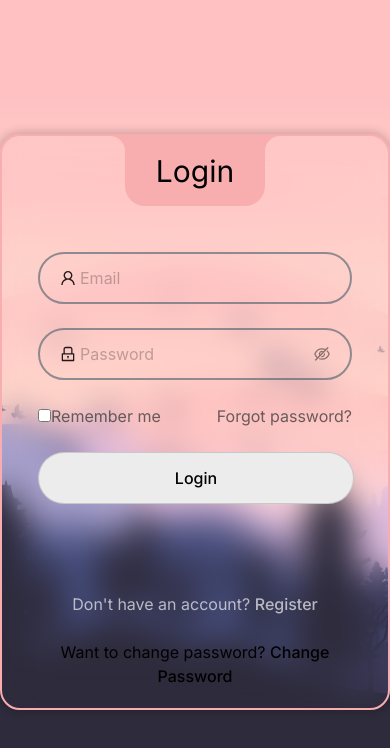
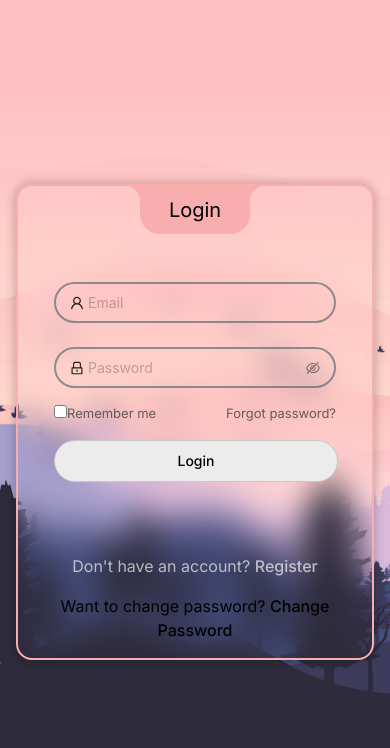
Before and after one commit to Dragon336699/SocialNetworkUi, a React (Vite) app: page /login in a window 390 px wide. Shown: the top 748 px of the page. Built offline with nearby package versions, Linux system fonts and the light colour scheme; no server answers.

Commit message:
feat: make auth pages responsive

```diff
--- /dev/null
+++ b/src/app/hook/useDeivce.ts
@@ -0,0 +1,48 @@
+import { useState, useEffect } from 'react'
+
+type Breakpoints = {
+  mobile: number
+  tablet: number
+}
+
+type Device = {
+  isMobile: boolean
+  isTablet: boolean
+}
+
+function useDevice(breakpoints: Breakpoints = { mobile: 768, tablet: 1024 }): Device {
+  const [device, setDevice] = useState<Device>(() => {
+    if (typeof window === 'undefined') {
+      return { isMobile: false, isTablet: false }
+    }
+
+    const width = window.innerWidth
+
+    return {
+      isMobile: width <= breakpoints.mobile,
+      isTablet: width > breakpoints.mobile && width <= breakpoints.tablet
+    }
+  })
+
+  useEffect(() => {
+    if (typeof window === 'undefined') return
+
+    const handleResize = () => {
+      const width = window.innerWidth
+
+      setDevice({
+        isMobile: width <= breakpoints.mobile,
+        isTablet: width > breakpoints.mobile && width <= breakpoints.tablet
+      })
+    }
+
+    window.addEventListener('resize', handleResize)
+    handleResize()
+
+    return () => window.removeEventListener('resize', handleResize)
+  }, [breakpoints.mobile, breakpoints.tablet])
+
+  return device
+}
+
+export default useDevice
--- a/src/app/pages/ForgotPassword/ForgotPassword.tsx
+++ b/src/app/pages/ForgotPassword/ForgotPassword.tsx
@@ -4,7 +4,8 @@ import { LockOutlined, UserOutlined, MailOutlined } from '@ant-design/icons'
 import { Controller, useForm } from 'react-hook-form'
 import { useState, useEffect } from 'react'
 import { userService } from '@/app/services/user.service'
-import { RequestOTPRequest, ResetPasswordRequest, VerifyOTPRequest } from '@/app/types/User/Request/User/otpReq'
+import { RequestOTPRequest, VerifyOTPRequest } from '@/app/types/User/Requests/otpReq'
+import { ResetPasswordRequest } from '@/app/types/User/Requests/passwordReq'
 
 const ForgotPassword: React.FC = () => {
   const [step, setStep] = useState<'email' | 'otp' | 'reset'>('email')
@@ -130,8 +131,8 @@ const ForgotPassword: React.FC = () => {
   return (
     <div className={`${styles.loginContainer} h-screen bg-center bg-cover flex items-center justify-center`}>
       <div className={`${styles.loginBox} relative flex flex-col backdrop-blur-lg`}>
-        <div className={`${styles.loginHeader} absolute flex items-center justify-center`} style={{ width: '240px' }}>
-          <span className='select-none' style={{ fontSize: '24px' }}>
+        <div className={`${styles.loginHeader} absolute flex items-center justify-center !w-[250px] max-xs:!w-[185px]`}>
+          <span className='select-none font-sans whitespace-nowrap'>
             {step === 'email' ? 'Forgot Password' : step === 'otp' ? 'Verify OTP' : 'Reset Password'}
           </span>
         </div>
@@ -148,7 +149,11 @@ const ForgotPassword: React.FC = () => {
           }}
         >
           {step === 'email' && (
-            <form id='emailForm' onSubmit={handleEmailSubmit(onEmailSubmit)} className='flex flex-col gap-4 mt-24'>
+            <form
+              id='emailForm'
+              onSubmit={handleEmailSubmit(onEmailSubmit)}
+              className='flex flex-col gap-4 mt-20 max-xs:mt-14'
+            >
               <div>
                 <Controller
                   name='email'
@@ -184,7 +189,11 @@ const ForgotPassword: React.FC = () => {
           )}
 
           {step === 'otp' && (
-            <form id='otpForm' onSubmit={handleOTPSubmit(onOTPSubmit)} className='flex flex-col gap-4 mt-24'>
+            <form
+              id='otpForm'
+              onSubmit={handleOTPSubmit(onOTPSubmit)}
+              className='flex flex-col gap-4 mt-20 max-xs:mt-14'
+            >
               <div>
                 <Controller
                   name='otp'
@@ -231,7 +240,8 @@ const ForgotPassword: React.FC = () => {
             <form
               id='resetForm'
               onSubmit={handleResetSubmit(onResetPasswordSubmit)}
-              className='flex flex-col gap-4 mt-24'>
+              className='flex flex-col gap-4 mt-20 max-xs:mt-14'
+            >
               <div>
                 <Controller
                   name='newPassword'
@@ -257,9 +267,9 @@ const ForgotPassword: React.FC = () => {
                     />
                   )}
                 />
-                {resetErrors.newPassword &&
+                {resetErrors.newPassword && (
                   <p className='text-red-500 text-sm pt-1 pl-5'>{resetErrors.newPassword.message}</p>
-                }
+                )}
               </div>
               <div className={styles.inputBox}>
                 <input
@@ -283,7 +293,7 @@ const ForgotPassword: React.FC = () => {
         </div>
       </div>
     </div>
-  );
-};
+  )
+}
 
 export default ForgotPassword
--- a/src/app/pages/Login/Login.module.css
+++ b/src/app/pages/Login/Login.module.css
@@ -77,3 +77,38 @@
 .spinner :global(.ant-spin-dot-item) {
   background-color: var(--login-box-color) !important;
 }
+
+@media (max-width: 512px) {
+  .loginBox {
+    padding: 16px 24px;
+    gap: 16px;
+    min-width: unset;
+    max-width: 360px;
+    border-radius: 16px;
+  }
+
+  .loginHeader {
+    width: 110px;
+    height: 48px;
+  }
+
+  .loginHeader span {
+    font-size: 20px;
+  }
+
+  .loginInput {
+    padding: 8px 14px;
+    font-size: 14px;
+    border-radius: 24px;
+  }
+
+  .inputSubmit {
+    height: 40px;
+    font-size: 14px;
+    border-radius: 24px;
+  }
+
+  .rememberForgot {
+    font-size: 13px;
+  }
+}
--- a/src/app/pages/Login/Login.tsx
+++ b/src/app/pages/Login/Login.tsx
@@ -63,7 +63,7 @@ const Login: React.FC = () => {
 
   return (
     <div className={`${styles.loginContainer} h-screen bg-center bg-cover flex items-center justify-center`}>
-      <div className={`${styles.loginBox} relative flex flex-col backdrop-blur-lg max-md:!px-9`}>
+      <div className={`${styles.loginBox} relative flex flex-col backdrop-blur-lg max-md:!px-9 mx-4`}>
         <div className={`${styles.loginHeader} absolute flex items-center justify-center`}>
           <span className='select-none'>Login</span>
         </div>
@@ -79,7 +79,11 @@ const Login: React.FC = () => {
             }
           }}
         >
-          <form id='loginForm' onSubmit={handleSubmit(onLoginSubmit)} className='flex flex-col gap-6 mt-24'>
+          <form
+            id='loginForm'
+            onSubmit={handleSubmit(onLoginSubmit)}
+            className='flex flex-col gap-6 mt-24 max-md:mt-20'
+          >
             <div>
               <Controller
                 name='email'
--- a/src/app/pages/Register/Register.tsx
+++ b/src/app/pages/Register/Register.tsx
@@ -42,7 +42,7 @@ const Register: React.FC = () => {
 
   return (
     <div className={`${styles.loginContainer} h-screen bg-center bg-cover flex items-center justify-center`}>
-      <div className={`${styles.loginBox} relative flex flex-col backdrop-blur-lg max-md:!px-9`}>
+      <div className={`${styles.loginBox} relative flex flex-col backdrop-blur-lg max-md:!px-9 mx-4`}>
         <div className={`${styles.loginHeader} absolute flex items-center justify-center`}>
           <span className='select-none font-sans'>Register</span>
         </div>
--- a/tailwind.config.js
+++ b/tailwind.config.js
@@ -3,10 +3,13 @@ export default {
   content: ['./index.html', './src/**/*.{js,ts,jsx,tsx}'],
   theme: {
     screens: {
+      xs: '512px',
       sm: '640px',
       md: '768px',
       lg: '1024px',
-      xl: '1280px'
+      xl: '1280px',
+      xxl: '1440px',
+      '3xl': '1600px'
     },
     fontSize: {
       /** Heading */
```
